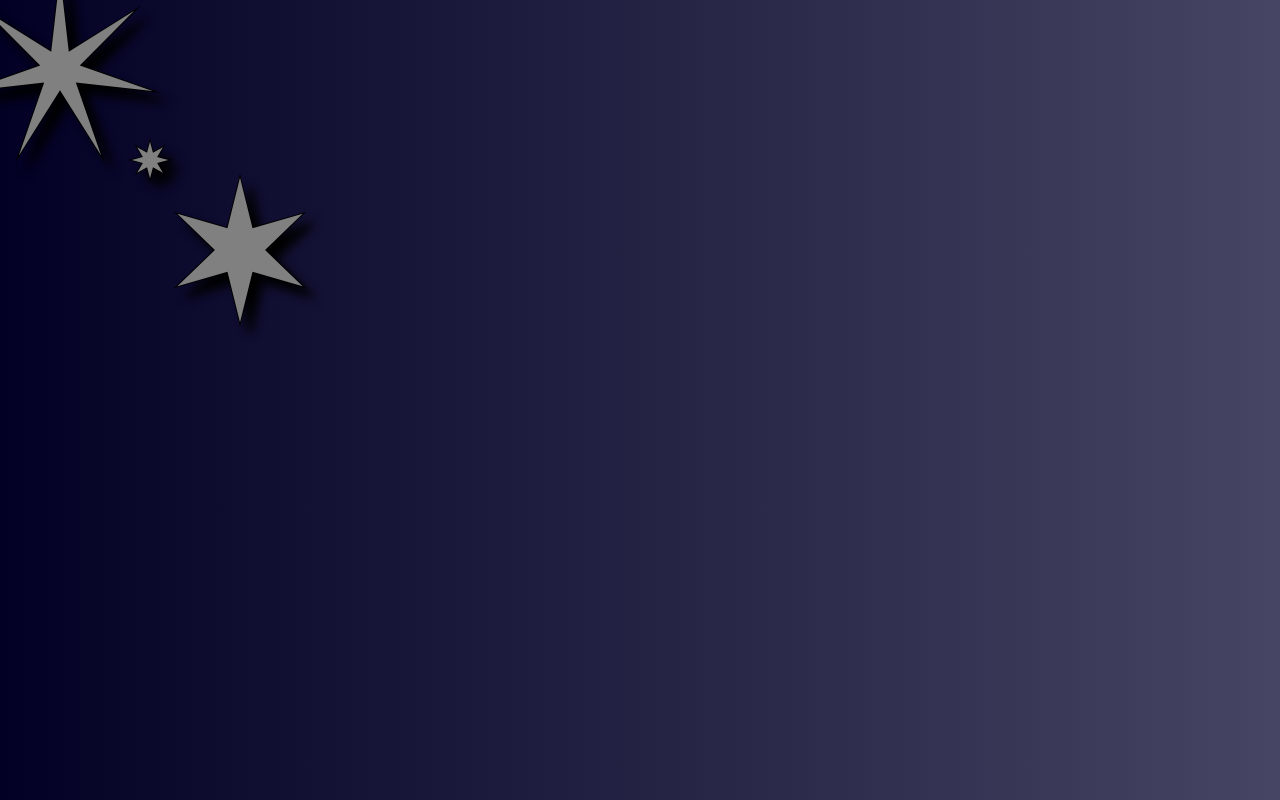
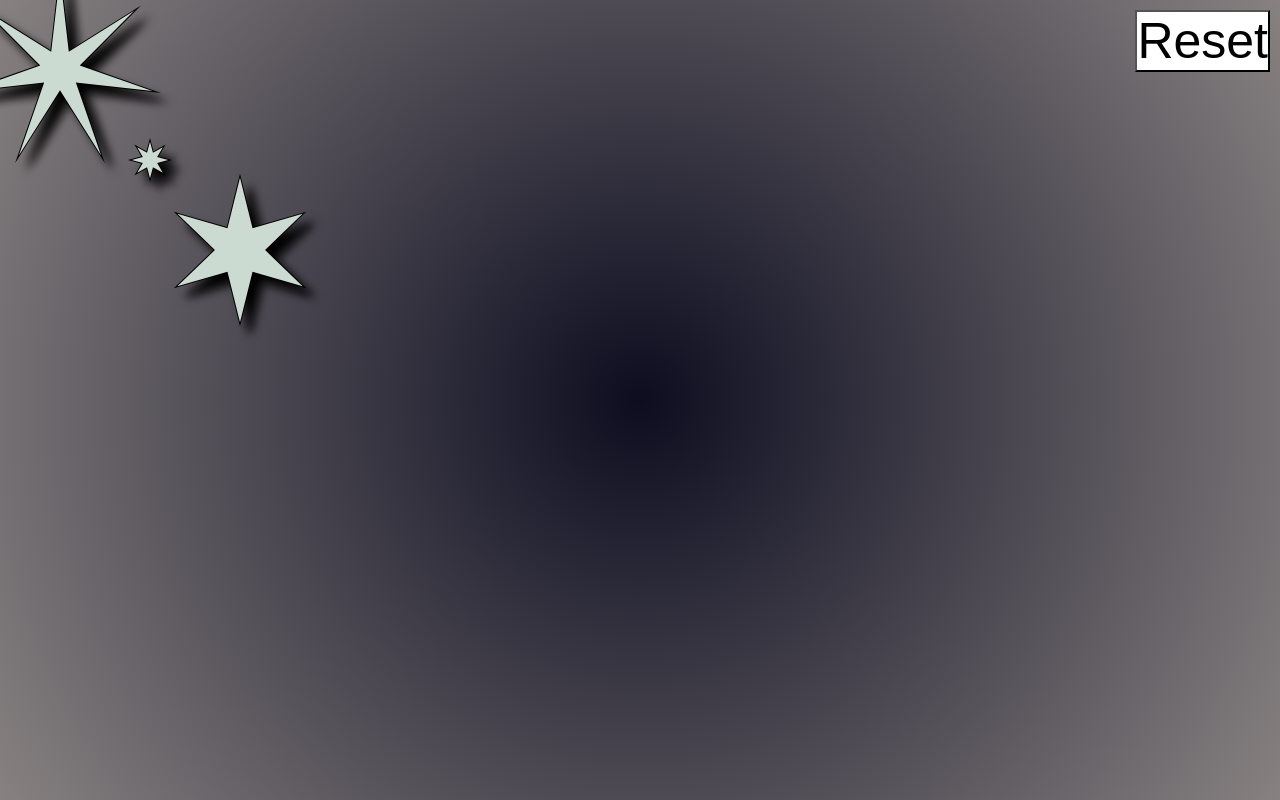
Before and after one commit to mdombrov-33/Brush-DEMO, a website: page index.html in a window 1280 px wide. Drawn offline with Linux system fonts and the light colour scheme.

Commit message:
add reset functionality + color tweaks

```diff
--- a/index.js
+++ b/index.js
@@ -8,9 +8,19 @@ ctx.shadowOffsetX = 10;
 ctx.shadowOffsetY = 10;
 ctx.shadowBlur = 10;
 ctx.shadowColor = 'black';
-ctx.fillStyle = 'grey';
+ctx.fillStyle = 'rgb(204, 219, 209)';
 let hue = 0;
 let isDrawing = false;
+
+const button = document.createElement('button');
+button.textContent = 'Reset';
+document.body.appendChild(button);
+button.style.fontSize = '50px';
+button.style.position = 'fixed';
+button.style.top = '10px';
+button.style.right = '10px';
+button.style.visibility = 'visible';
+button.style.backgroundColor = 'white';
 
 //radius - outer radius; inset - modifier(proportion between outer and inner radius); n - number of sides
 function drawShape(x, y, radius, inset, n) {
@@ -54,22 +64,22 @@ const randomColorShape3 = `rgba(${Math.floor(
   Math.random() * 256
 )}, ${Math.random().toFixed(1)})`;
 
-const randomRadius1 = Math.random() * 100;
-const randomInset1 = Math.random();
-const randomSides1 = Math.floor(Math.random() * 10) + 3;
+const randomRadiusShape1 = Math.random() * 100;
+const randomInsetShape1 = Math.random();
+const randomSidesShape1 = Math.floor(Math.random() * 10) + 3;
 
-const randomRadius2 = Math.random() * 100;
-const randomInset2 = Math.random();
-const randomSides2 = Math.floor(Math.random() * 10) + 3;
+const randomRadiusShape2 = Math.random() * 100;
+const randomInsetShape2 = Math.random();
+const randomSidesShape2 = Math.floor(Math.random() * 10) + 3;
 
-const randomRadius3 = Math.random() * 100;
-const randomInset3 = Math.random();
-const randomSides3 = Math.floor(Math.random() * 10) + 3;
+const randomRadiusShape3 = Math.random() * 100;
+const randomInsetShape3 = Math.random();
+const randomSidesShape3 = Math.floor(Math.random() * 10) + 3;
 
 //Shapes preview
-drawShape(60, 70, randomRadius1, randomInset1, randomSides1);
-drawShape(150, 160, randomRadius2, randomInset2, randomSides2);
-drawShape(240, 250, randomRadius3, randomInset3, randomSides3);
+drawShape(60, 70, randomRadiusShape1, randomInsetShape1, randomSidesShape1);
+drawShape(150, 160, randomRadiusShape2, randomInsetShape2, randomSidesShape2);
+drawShape(240, 250, randomRadiusShape3, randomInsetShape3, randomSidesShape3);
 
 let angle = 0;
 
@@ -87,9 +97,9 @@ window.addEventListener('mousemove', e => {
     drawShape(
       radius / 0.5,
       radius / 5,
-      randomRadius1,
-      randomInset1,
-      randomSides1
+      randomRadiusShape1,
+      randomInsetShape2,
+      randomSidesShape3
     );
 
     //Second shape
@@ -100,9 +110,9 @@ window.addEventListener('mousemove', e => {
     drawShape(
       radius / 1.25,
       radius / 5,
-      randomRadius2,
-      randomInset2,
-      randomSides2
+      randomRadiusShape2,
+      randomInsetShape2,
+      randomSidesShape2
     );
 
     //Third shape
@@ -112,9 +122,9 @@ window.addEventListener('mousemove', e => {
     drawShape(
       radius / 1.5,
       radius / 5,
-      randomRadius3,
-      randomInset3,
-      randomSides3
+      randomRadiusShape3,
+      randomInsetShape3,
+      randomSidesShape3
     );
 
     angle += 0.1;
@@ -130,3 +140,25 @@ window.addEventListener('mousedown', e => {
 window.addEventListener('mouseup', e => {
   isDrawing = false;
 });
+
+button.addEventListener('click', () => {
+  restartPage();
+});
+
+button.addEventListener('mouseover', () => {
+  button.style.backgroundColor = 'rgb(204, 219, 209)';
+  isDrawing = false;
+});
+button.addEventListener('mouseout', () => {
+  button.style.backgroundColor = 'white';
+});
+
+function restartPage() {
+  window.location.reload();
+}
+
+window.addEventListener('keydown', e => {
+  if (e.key === 'r') {
+    restartPage();
+  }
+});
--- a/styles.css
+++ b/styles.css
@@ -9,10 +9,10 @@ body {
 }
 
 canvas {
-  background: linear-gradient(
-    90deg,
-    rgba(2, 0, 36, 1) 0%,
-    rgba(70, 69, 99, 1) 100%
+  background: radial-gradient(
+    circle,
+    rgba(13, 13, 32, 1) 0%,
+    rgba(135, 129, 129, 1) 100%
   );
 
   position: absolute;
```
